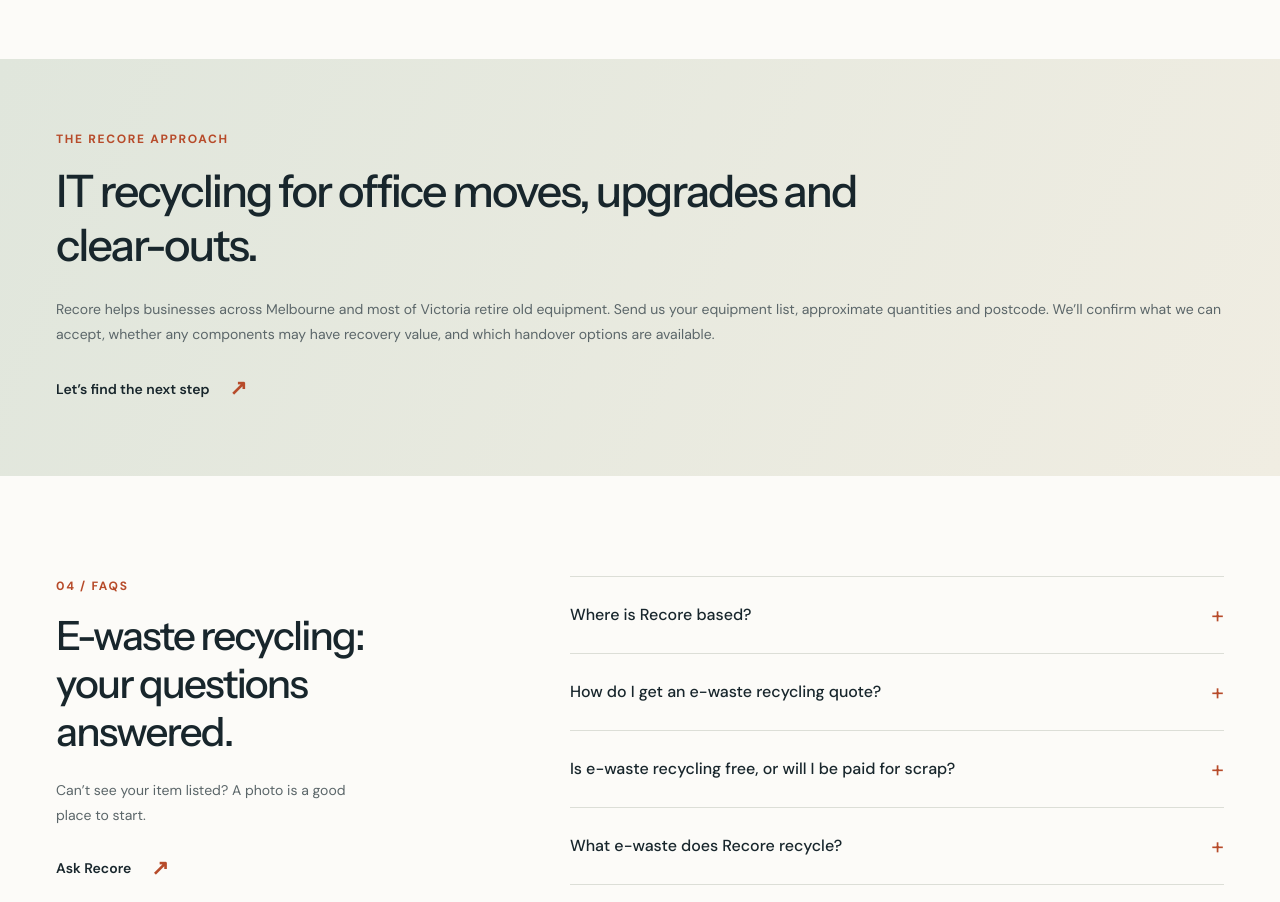
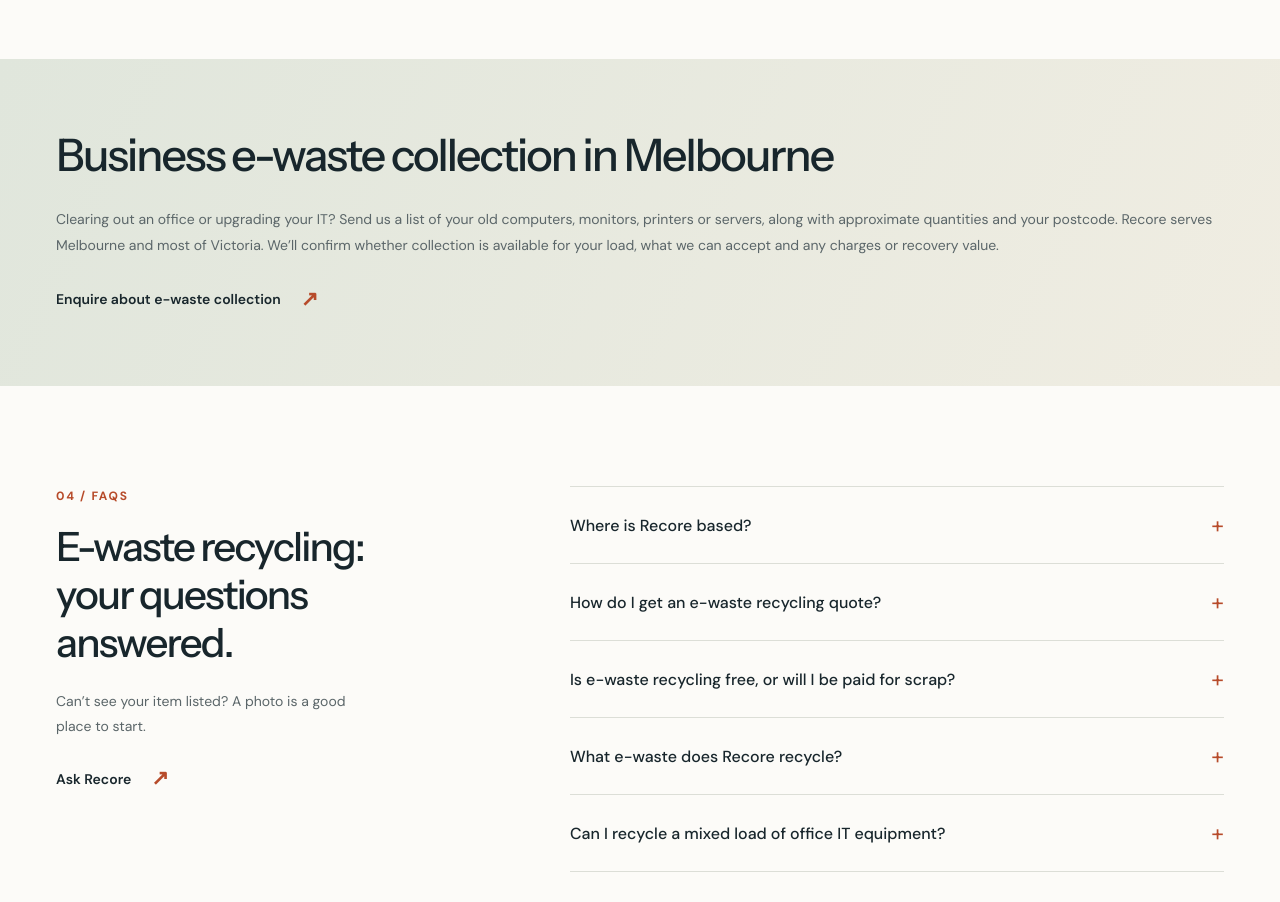
Before and after one commit to kennnnyyen/ewaste, a Next.js app: page / in a window 1280 px wide. Shown: the part 3800-4702 px from the top of the page. Built offline with nearby package versions, Linux system fonts and the light colour scheme.

Commit message:
Clarify Recore business e-waste collection in Melbourne

```diff
--- a/app/page.tsx
+++ b/app/page.tsx
@@ -276,18 +276,18 @@ export default function Home() {
           </div>
         </section>
 
-        <section className="recovery-band">
+        <section className="recovery-band" id="business-collection">
           <div className="container recovery-band-inner">
-            <span className="eyebrow">THE RECORE APPROACH</span>
-            <h2>IT recycling for office moves, upgrades and clear-outs.</h2>
+            <h2>Business e-waste collection in Melbourne</h2>
             <p>
-              Recore helps businesses across {serviceArea} retire old equipment.
-              Send us your equipment list, approximate quantities and postcode.
-              We’ll confirm what we can accept, whether any components may have
-              recovery value, and which handover options are available.
+              Clearing out an office or upgrading your IT? Send us a list of
+              your old computers, monitors, printers or servers, along with
+              approximate quantities and your postcode. Recore serves {serviceArea}.
+              We’ll confirm whether collection is available for your load, what
+              we can accept and any charges or recovery value.
             </p>
             <a className="text-link" href="#contact">
-              Let’s find the next step <span aria-hidden="true">↗</span>
+              Enquire about e-waste collection <span aria-hidden="true">↗</span>
             </a>
           </div>
         </section>
```
